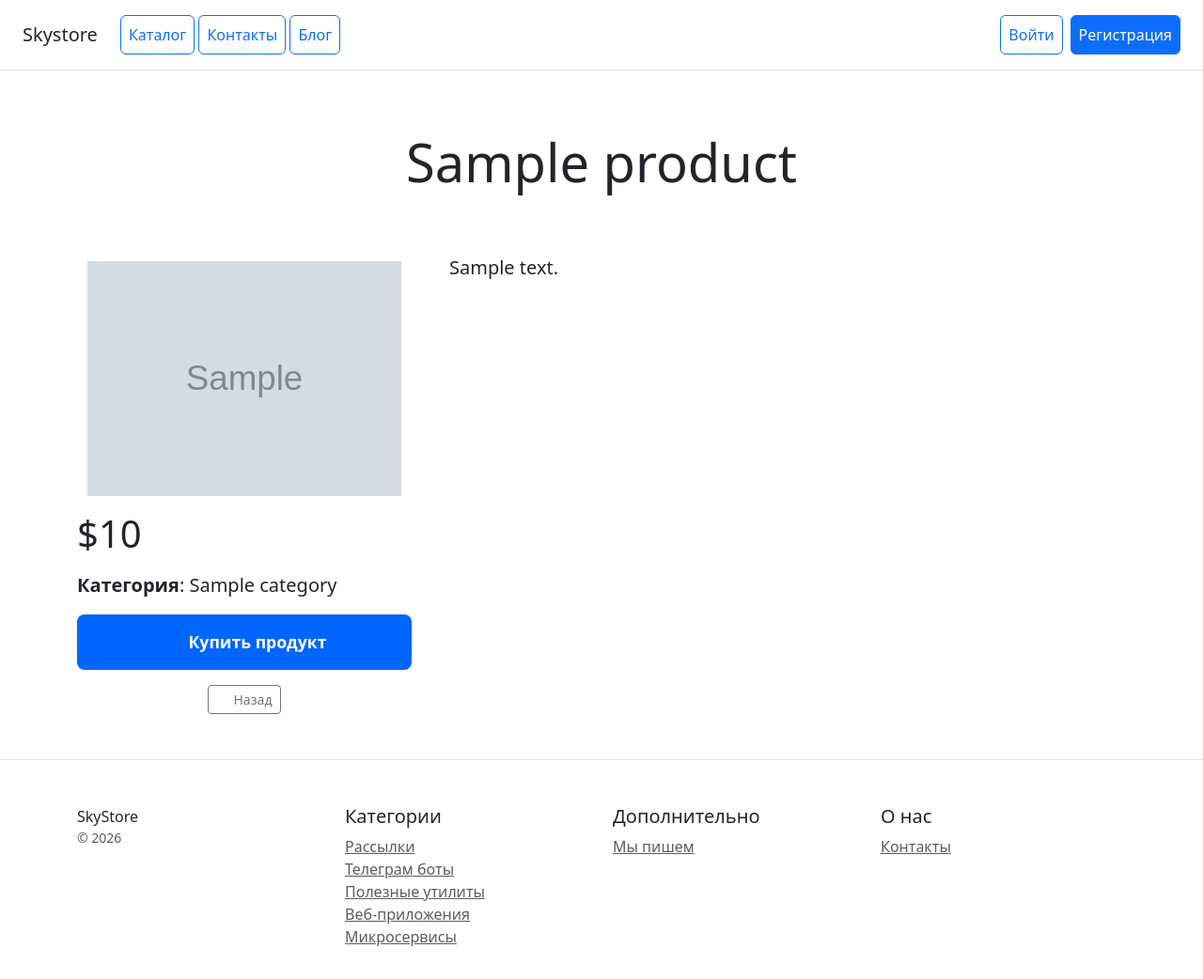
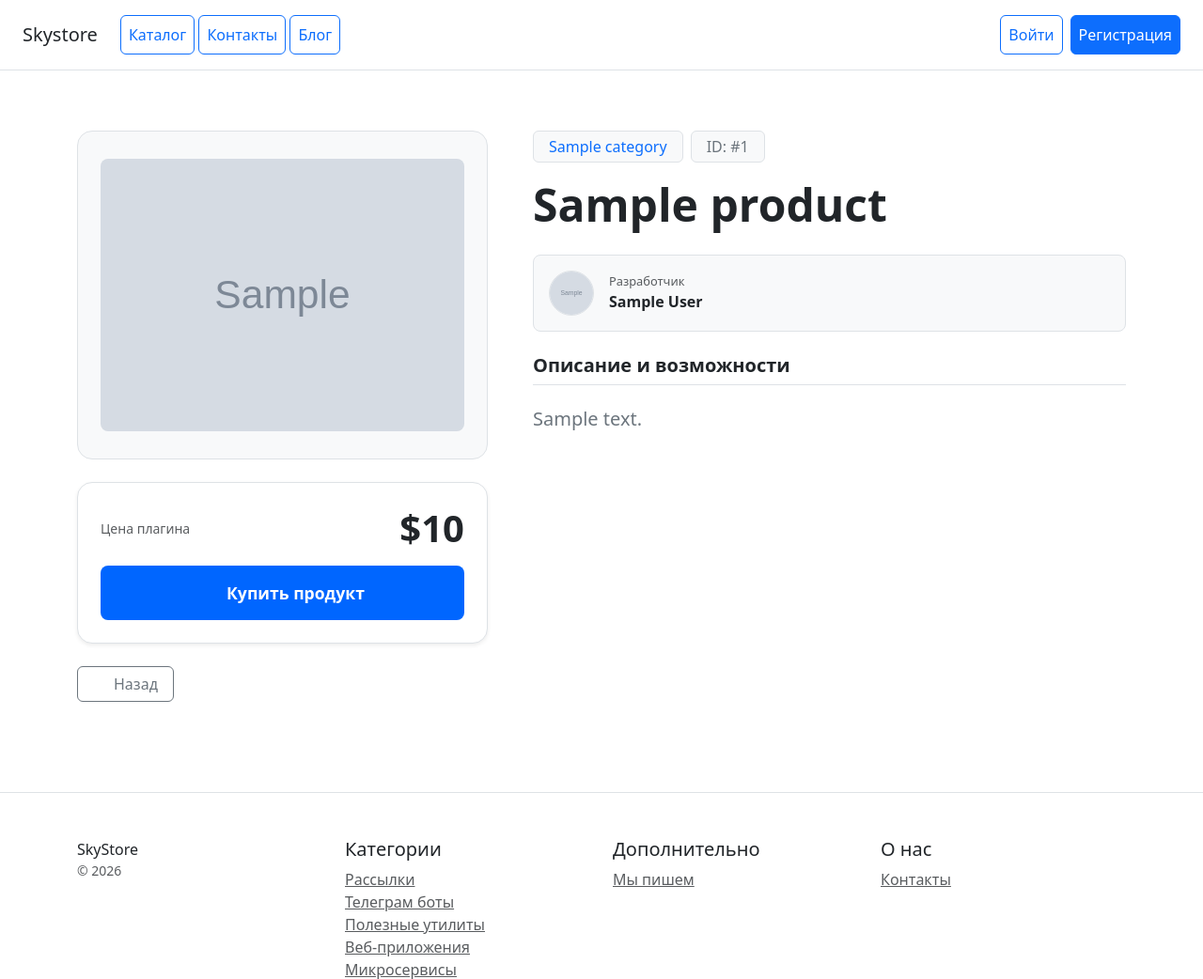
Before and after one commit to GrandBalaxon/CoreShop-Django, a Django app: page /product/1/ in a window 1280 px wide. Shown: the top 1042 px of the page at 94% size. Before the commit the page ends 1007 px from the top, so only its background shows below. Run offline with Django 5.2, Linux system fonts and the light colour scheme; tables that the repository leaves empty hold one stand-in row (values such as "Sample post"); grey boxes marked "Sample" are stand-in pictures; parts of the project's set-up code (start-up, migrations or seed data) failed here and were passed over; some libraries are stand-ins or nearby versions.

Commit message:
feat: updated product_details.html (now it has owner info)

```diff
--- a/catalog/templates/catalog/product_details.html
+++ b/catalog/templates/catalog/product_details.html
@@ -1,76 +1,99 @@
 {% extends 'base.html' %}
 
 {% block content %}
-<div class="container flex-grow-1">
+<div class="container flex-grow-1 py-5">
+    <div class="row g-5 align-items-start">
 
-    <div class="pricing-header px-3 py-3 pt-md-5 pb-md-4 mx-auto text-center">
-        <h1 class="display-4">{{ product.name }}</h1>
-    </div>
+        <!-- ЛЕВАЯ КОЛОНКА: Визуальная часть и Действия -->
+        <div class="col-12 col-lg-5 text-center text-lg-start">
 
-    <div class="row mt-3">
-
-        <div class="col-4 text-start">
-
-            <div class="mb-3 mt-4 text-center">
+            <!-- Превью товара -->
+            <div class="p-4 bg-light rounded-4 border mb-4 d-flex align-items-center justify-content-center mx-auto" style="max-width: 450px; min-height: 350px;">
                 {% if product.image %}
-
-                <img src="{{ product.image.url }}"
-                     alt="{{ product.name }}"
-                     class="img-fluid"
-                     style="max-height: 250px; width: auto; object-fit: contain;">
-
+                    <img src="{{ product.image.url }}" alt="{{ product.name }}" class="img-fluid rounded-3" style="max-height: 300px; object-fit: contain;">
                 {% else %}
-
-                <div class="bg-light d-flex align-items-center justify-content-center"
-                     style="height: 250px; border: 1px solid #dee2e6;">
-                    <span class="text-muted">Нет изображения</span>
-                </div>
-
+                    <span class="text-muted fs-4">Нет изображения</span>
                 {% endif %}
             </div>
 
-            <h1 class="card-title pricing-card-title mt-3">${{ product.price }}</h1>
+            <!-- Цена и Кнопка покупки -->
+            <div class="p-4 rounded-4 bg-white border shadow-sm mb-4 mx-auto" style="max-width: 450px;">
 
-            <ul class="list-unstyled text-start fs-5 mt-3 mb-3">
-                <li><strong>Категория</strong>: {{ product.category }}</li>
-            </ul>
+                <div class="d-flex justify-content-between align-items-center mb-3">
+                    <span class="text-muted small">Цена плагина</span>
+                    <!-- Цена теперь классического глубокого темного цвета -->
+                    <h2 class="display-6 fw-bold text-dark mb-0">${{ product.price }}</h2>
+                </div>
 
                 <a href="#" class="btn btn-primary w-100 py-3 fw-semibold d-flex align-items-center justify-content-center gap-2 rounded-3" style="background-color: #0066ff; border: none; font-size: 1.1rem;">
-                <svg width="20" height="20" fill="currentColor" viewBox="0 0 16 16">
+                    <svg width="20" height="20" fill="currentColor" viewBox="0 0 16 16" class="align-middle">
                         <use href="/static/images/cart.svg"/>
                     </svg>
-                Купить продукт
+                    <span>Купить продукт</span>
                 </a>
 
-            <div class="d-flex gap-2 mt-3 justify-content-center">
+            </div>
 
-                <a href="/" class="btn btn-outline-secondary btn-sm d-flex align-items-center gap-1">
+            <!-- Навигация и Управление (Только для создателя) -->
+            <div class="d-flex gap-2 justify-content-center justify-content-lg-start mx-auto" style="max-width: 450px;">
+                <a href="/" class="btn btn-outline-secondary d-inline-flex align-items-center gap-2 px-3">
                     <svg width="14" height="14" fill="currentColor" viewBox="0 0 16 16">
-                        <use href="/static/images/arrow-90deg-left.svg"/></svg>
+                        <use href="/static/images/arrow-90deg-left.svg"/>
+                    </svg>
                     Назад
                 </a>
 
-                {% if user.is_authenticated %}
-                <a href="edit/" class="btn btn-outline-primary btn-sm d-flex align-items-center gap-1">
+                {% if user.is_authenticated and product.owner == user %}
+                    <a href="edit/" class="btn btn-outline-primary d-inline-flex align-items-center gap-2 px-3">
                         <svg width="14" height="14" fill="currentColor" viewBox="0 0 16 16">
-                        <use href="/static/images/pencil-square.svg"/></svg>
+                            <use href="/static/images/pencil-square.svg"/>
+                        </svg>
                         Редактировать
                     </a>
 
-                <a href="delete/" class="btn btn-outline-danger btn-sm d-flex align-items-center gap-1">
+                    <a href="delete/" class="btn btn-outline-danger d-inline-flex align-items-center justify-content-center px-3">
                         <svg width="14" height="14" fill="currentColor" viewBox="0 0 16 16">
-                        <use href="/static/images/trash-fill.svg"/></svg>
+                            <use href="/static/images/trash-fill.svg"/>
+                        </svg>
                     </a>
                 {% endif %}
-
             </div>
 
         </div>
 
-        <div class="col-8">
+        <!-- ПРАВАЯ КОЛОНКА: Информация и Описание -->
+        <div class="col-12 col-lg-7">
 
-            <div class="mb-4 fs-5 text-start m-3 flex-grow-1">
+            <!-- Категория и ID -->
+            <div class="d-flex flex-wrap gap-2 mb-3">
+                <span class="badge bg-light text-primary fs-6 fw-normal px-3 py-2 border">{{ product.category }}</span>
+                <span class="badge bg-light text-secondary fs-6 fw-normal px-3 py-2 border">ID: #{{ product.id }}</span>
+            </div>
+
+            <!-- Название -->
+            <h1 class="display-5 fw-bold mb-4 text-dark">{{ product.name }}</h1>
+
+            <!-- Блок Создателя (Инфо об авторе) -->
+            <div class="d-flex align-items-center p-3 mb-4 bg-light rounded-3 border">
+                {% if product.owner.avatar %}
+                    <img src="{{ product.owner.avatar.url }}" alt="" class="rounded-circle border me-3" style="width: 48px; height: 48px; object-fit: cover;">
+                {% else %}
+                    <div class="rounded-circle bg-white text-primary d-flex align-items-center justify-content-center border me-3" style="width: 48px; height: 48px; font-size: 1.2rem; font-weight: bold;">
+                        {{ product.owner.username|slice:":1"|upper }}
+                    </div>
+                {% endif %}
+                <div>
+                    <span class="text-muted d-block small" style="font-size: 0.8rem;">Разработчик</span>
+                    <a href="#" class="fw-bold text-decoration-none text-dark">{{ product.owner.get_full_name|default:product.owner.username }}</a>
+                </div>
+            </div>
+
+            <!-- Текст описания -->
+            <div class="lh-lg fs-5 text-secondary">
+                <h5 class="text-dark fw-bold mb-3 pb-2 border-bottom">Описание и возможности</h5>
+                <div class="pe-lg-4">
                     {{ product.description|linebreaks }}
+                </div>
             </div>
 
         </div>
```
Lines whose indentation alone changed are shown as unchanged.
